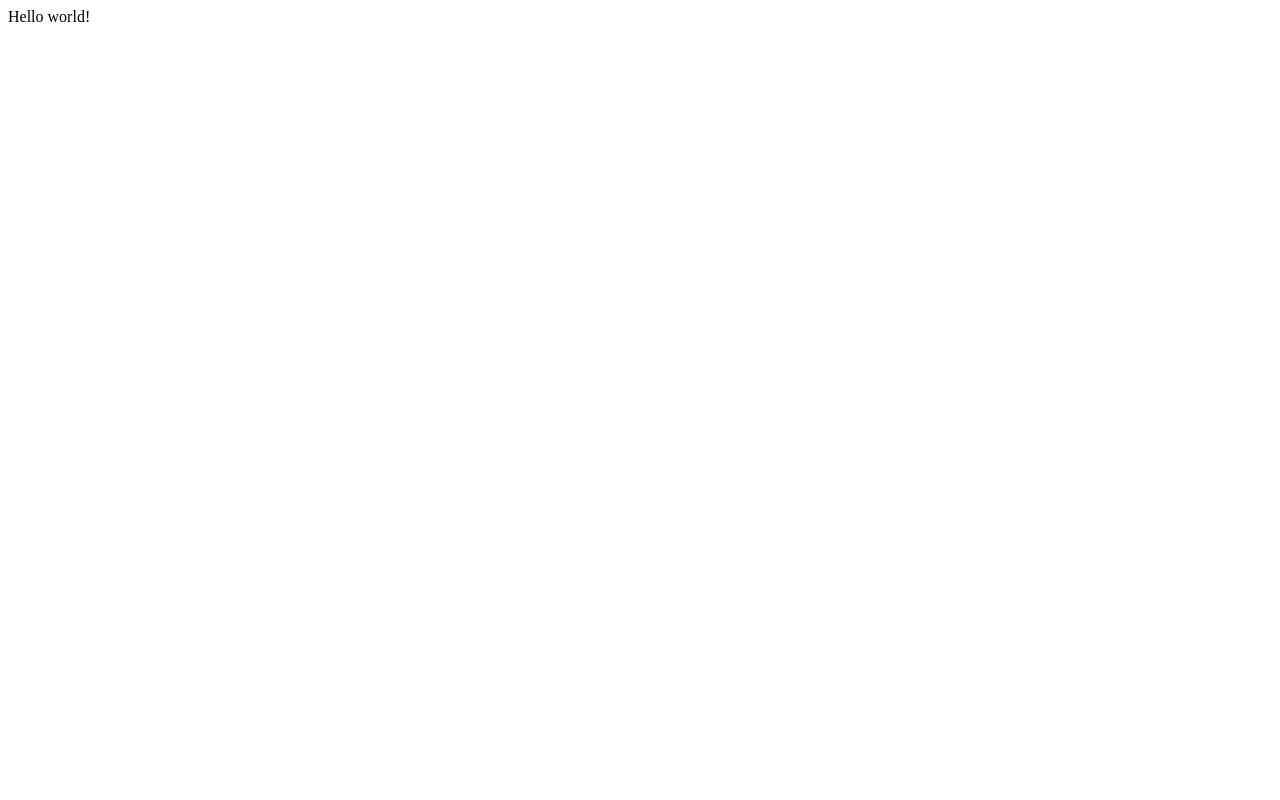
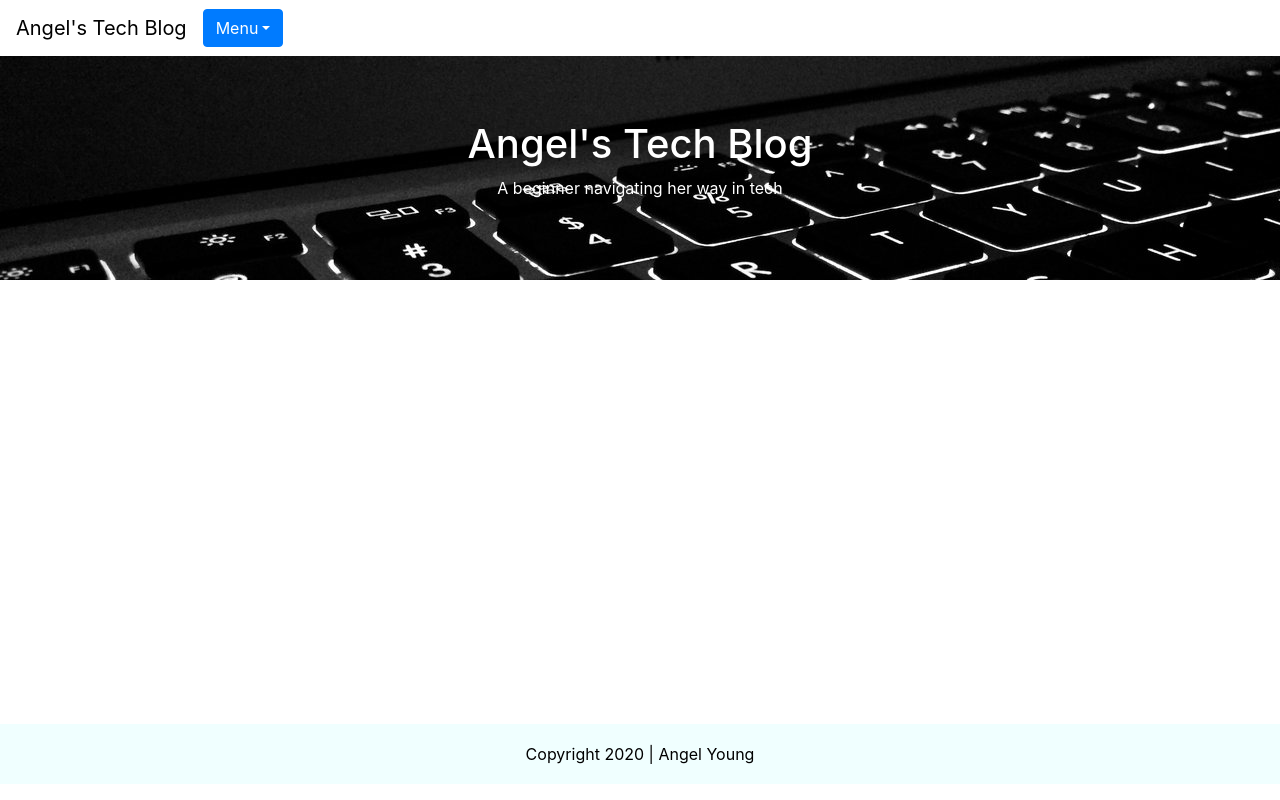
Before and after one commit to angelyoung24/angel_tech_blog, a Gatsby site: page / in a window 1280 px wide. Built offline with nearby package versions, Linux system fonts and the light colour scheme; Gatsby itself is replaced by a stand-in of ours.

Commit message:
first commit

```diff
--- /dev/null
+++ b/gatsby-browser.js
@@ -0,0 +1,3 @@
+import "./node_modules/bootstrap/dist/css/bootstrap.css";
+
+import "./src/styles/index.css"
--- a/package.json
+++ b/package.json
@@ -14,8 +14,10 @@
     "test": "echo \"Write tests! -> https://gatsby.dev/unit-testing\" && exit 1"
   },
   "dependencies": {
+    "bootstrap": "^4.5.0",
     "gatsby": "^2.23.12",
     "react": "^16.12.0",
+    "react-bootstrap": "^1.3.0",
     "react-dom": "^16.12.0"
   },
   "devDependencies": {
--- /dev/null
+++ b/src/components/Footer.js
@@ -0,0 +1,13 @@
+import React from 'react'
+
+import footerStyles from './Footer.module.css'
+
+const Footer = () => {
+    return (
+        <div >
+            <p className={ footerStyles.footer }>Copyright 2020 | Angel Young</p>
+        </div>
+    )
+}
+
+export default Footer
--- /dev/null
+++ b/src/components/Footer.module.css
@@ -0,0 +1,10 @@
+.footer {
+    position: absolute;
+    bottom: 0;
+    width: 100%;
+    height: 60px;
+    line-height: 60px;
+    background-color: azure;
+    text-align: center;
+    color: #000;
+}
--- /dev/null
+++ b/src/components/Header.js
@@ -0,0 +1,28 @@
+import React from "react"
+import { Link } from 'gatsby'
+
+import { Navbar, Dropdown } from "react-bootstrap"
+import headerStyles from './Header.module.css'
+
+
+const Header = () => {
+  return (
+    <header>
+      <Navbar>
+        <Navbar.Brand><Link to="/" style={{ textDecoration: 'none' }, { color: '#000' }}>Angel's Tech Blog</Link></Navbar.Brand>
+        <Dropdown variant="secondary">
+          <Dropdown.Toggle id="dropdown-basic">
+            Menu
+          </Dropdown.Toggle>
+
+          <Dropdown.Menu>
+            <Dropdown.Item><Link to="/about" style={{ textDecoration: 'none' }, { color: '#000' }}>About</Link></Dropdown.Item>
+            <Dropdown.Item><Link to="/contact" style={{ textDecoration: 'none' }, { color: '#000' }}>Contact</Link></Dropdown.Item>
+          </Dropdown.Menu>
+        </Dropdown>
+      </Navbar>
+    </header>
+  )
+}
+
+export default Header
--- /dev/null
+++ b/src/components/Header.module.css
@@ -0,0 +1,4 @@
+.link {
+    color: #000;
+    text-decoration: none;
+}
--- /dev/null
+++ b/src/components/Layout.js
@@ -0,0 +1,16 @@
+import React from 'react'
+
+import Header from './Header'
+import Footer from './Footer'
+
+const Layout = (props) => {
+    return (
+    <div>
+        <Header />
+        {props.children}
+        <Footer />
+    </div>
+    )
+}
+
+export default Layout
--- a/src/pages/index.js
+++ b/src/pages/index.js
@@ -1,5 +1,24 @@
 import React from "react"
 
-export default function Home() {
-  return <div>Hello world!</div>
+import { Jumbotron, Container } from "react-bootstrap"
+
+import Layout from "../components/Layout"
+
+const Index = () => {
+  return (
+    <div>
+      <Layout>
+      <Jumbotron fluid>
+        <Container>
+          <h1>Angel's Tech Blog</h1>
+          <p>
+            A beginner navigating her way in tech
+          </p>
+        </Container>
+      </Jumbotron>
+      </Layout>
+      </div>
+  )
 }
+
+export default Index
--- /dev/null
+++ b/src/styles/index.css
@@ -0,0 +1,14 @@
+.jumbotron {
+  background-image: url("../img/close-up-photo-of-keyboard-220357.jpg");
+  background-size: cover;
+}
+
+h1 {
+    color: #fff;
+    text-align: center;
+}
+
+p {
+    color: #fff;
+    text-align: center;
+}
```
Also changed, not shown: src/pages/about.js (added, +15 -0 lines), src/pages/contact.js (added, +15 -0 lines), src/img/close-up-photo-of-keyboard-220357.jpg (added), static/favicon.ico (deleted), 1 other file.
